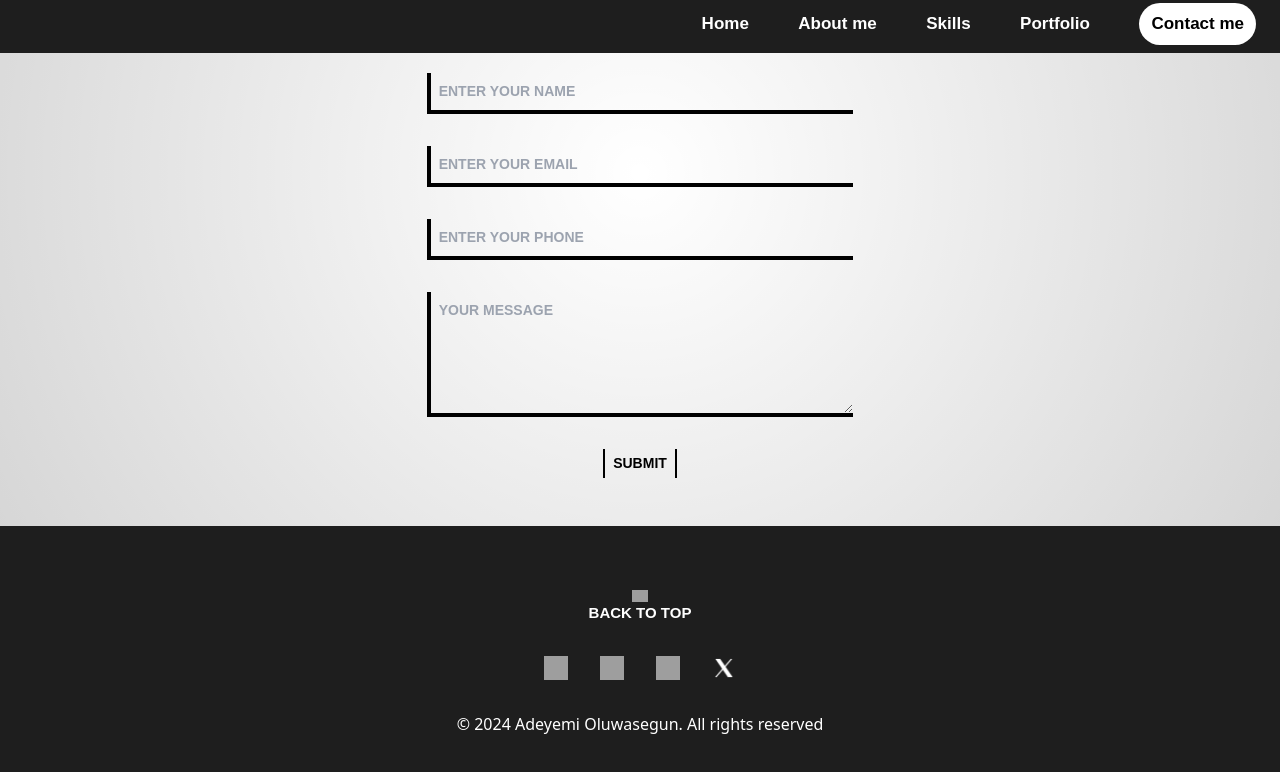
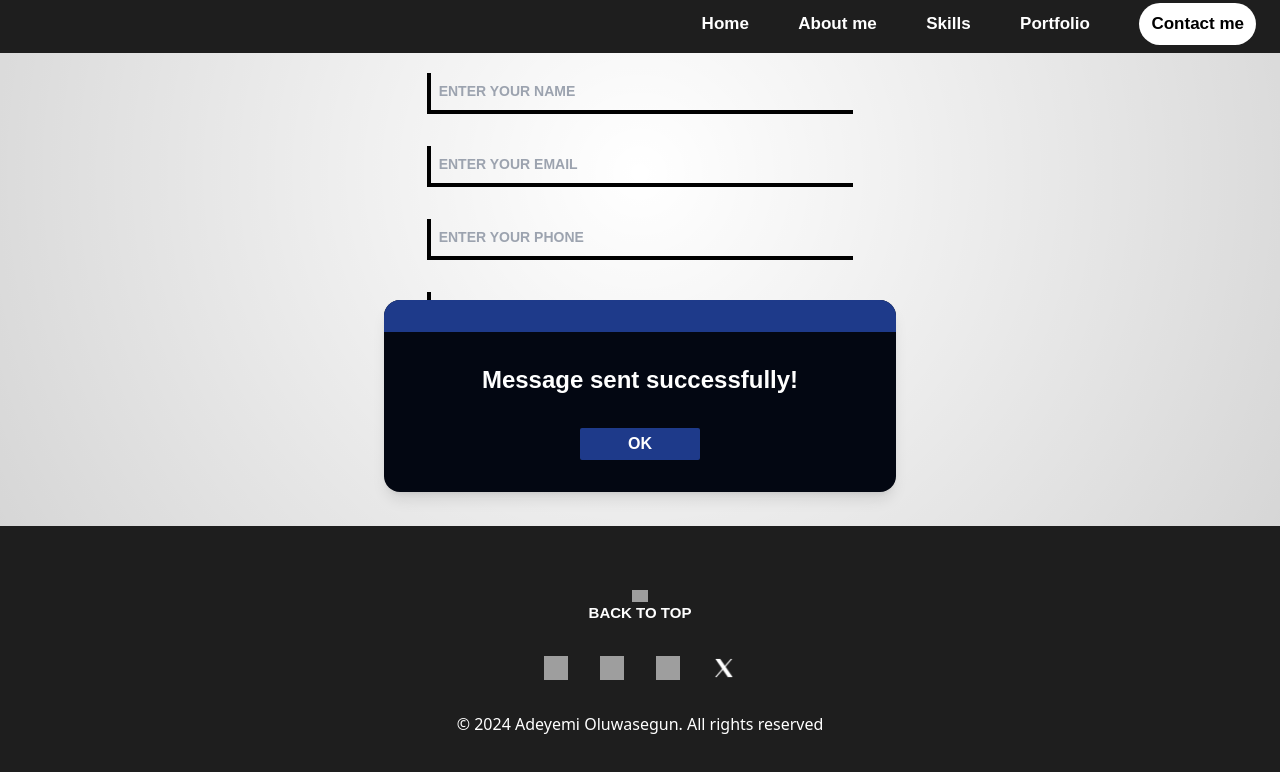
Before and after one commit to Piemicah/my_portfolio, a React (Create React App) app: page / in a window 1280 px wide. Both pictures are taken after typing "Sample", "name@example.com", "Sample", "Sample" into the empty fields and a click on the button "SUBMIT". Shown: the part 5196-5968 px from the top of the page. Built offline with nearby package versions, Linux system fonts and the light colour scheme; grey boxes are pictures that could not be loaded; a web font is replaced by a local one.

Commit message:
add dialog

```diff
--- a/src/components/Contact.tsx
+++ b/src/components/Contact.tsx
@@ -1,6 +1,7 @@
 import React, { useState } from "react";
 import Header from "./Header";
 import emailjs from "@emailjs/browser";
+import Dialog from "./Dialog";
 
 const Contact = () => {
   const [info, setInfo] = useState({
@@ -9,8 +10,19 @@ const Contact = () => {
     phone: "",
     message: "",
   });
+  const [message, setMessage] = useState<string | null>(null);
 
   const sendEmail = () => {
+    if (
+      info.email === "" ||
+      info.message === "" ||
+      info.oruko === "" ||
+      info.phone === ""
+    ) {
+      setMessage("All fields must be filled");
+      return;
+    }
+
     emailjs.init({ publicKey: "-rBRte5_kjLnvxObb" });
     emailjs.send("service_bf9vrvd", "template_i933303", {
       title: `Message from ${info.oruko}`,
@@ -19,7 +31,7 @@ const Contact = () => {
       email_from: info.oruko,
       email: info.email,
     });
-    alert("Message sent successfully!");
+    setMessage("Message sent successfully!");
     setInfo({
       oruko: "",
       email: "",
@@ -33,7 +45,7 @@ const Contact = () => {
   };
 
   return (
-    <div id="contact" className="text-black bg-white font-mont">
+    <div id="contact" className="relative text-black bg-white font-mont">
       <div className="flex flex-col items-center gap-24 pt-12 bg-gradbg ">
         <Header title="CONTACT" />
 
@@ -80,6 +92,16 @@ const Contact = () => {
           </button>
         </div>
       </div>
+
+      {message && (
+        <Dialog
+          message={message}
+          fxn={() => {
+            setMessage(null);
+            return;
+          }}
+        />
+      )}
     </div>
   );
 };
--- /dev/null
+++ b/src/components/Dialog.tsx
@@ -0,0 +1,20 @@
+const Dialog = ({ message, fxn }: any) => {
+  return (
+    <div className="absolute bottom-[20vh] left-[2rem] right-[2rem] md:top-[60vh] md:left-[30vw] md:right-[30vw]">
+      <div className="  bg-gray-950 text-white  shadow-lg rounded-[1rem] flex flex-col items-center overflow-hidden ">
+        <div className="h-[2rem] bg-blue-900 w-full"></div>
+        <div className="text-[1rem] font-bold my-[2rem] px-4 md:text-2xl">
+          {message}
+        </div>
+        <button
+          onClick={fxn}
+          className="bg-blue-900 text-white font-bold py-1 px-[3rem] mb-[2rem] rounded-sm"
+        >
+          OK
+        </button>
+      </div>
+    </div>
+  );
+};
+
+export default Dialog;
--- a/src/components/Footbar.tsx
+++ b/src/components/Footbar.tsx
@@ -38,7 +38,10 @@ const Footbar = () => {
           />
         ))}
       </div>
-      <p>&#169; 2024 Adeyemi Oluwasegun. All rights reserved</p>
+      <p>
+        &#169; {new Date().getFullYear()} Adeyemi Oluwasegun. All rights
+        reserved
+      </p>
     </div>
   );
 };
```
